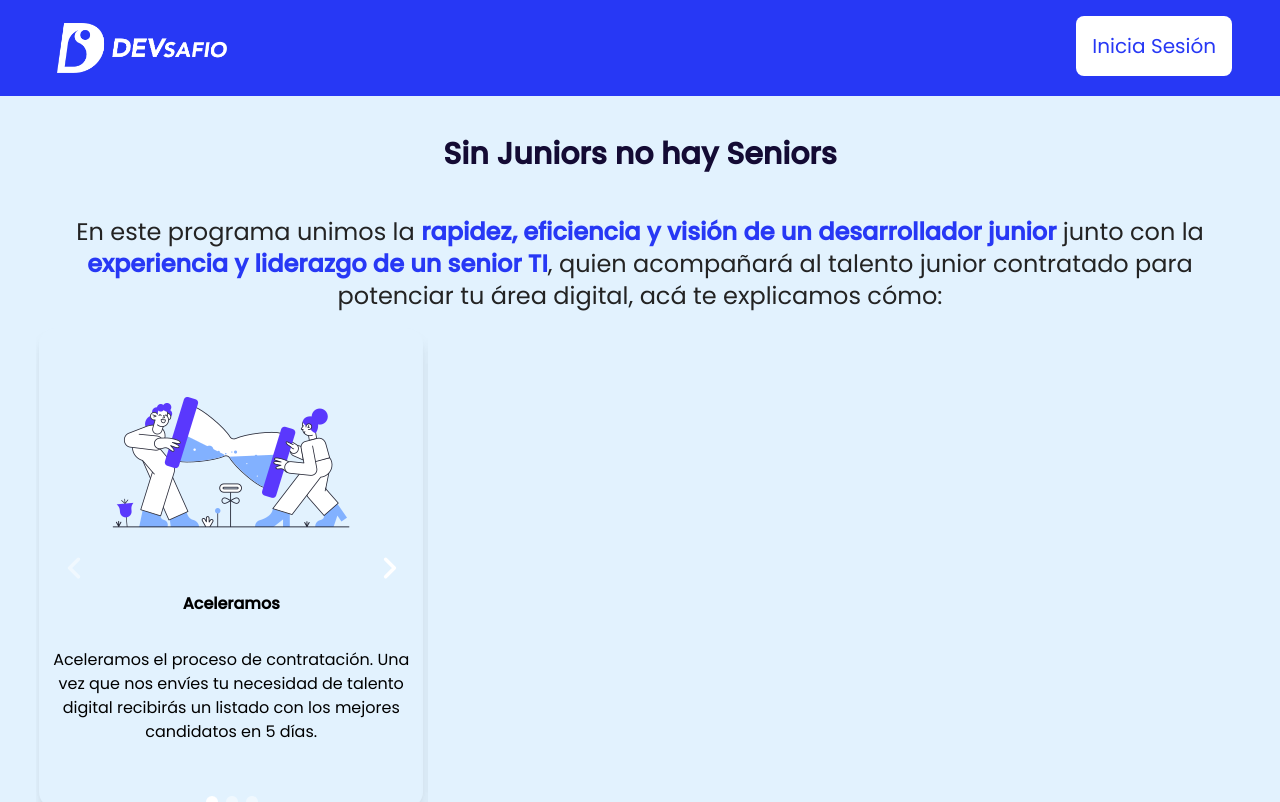
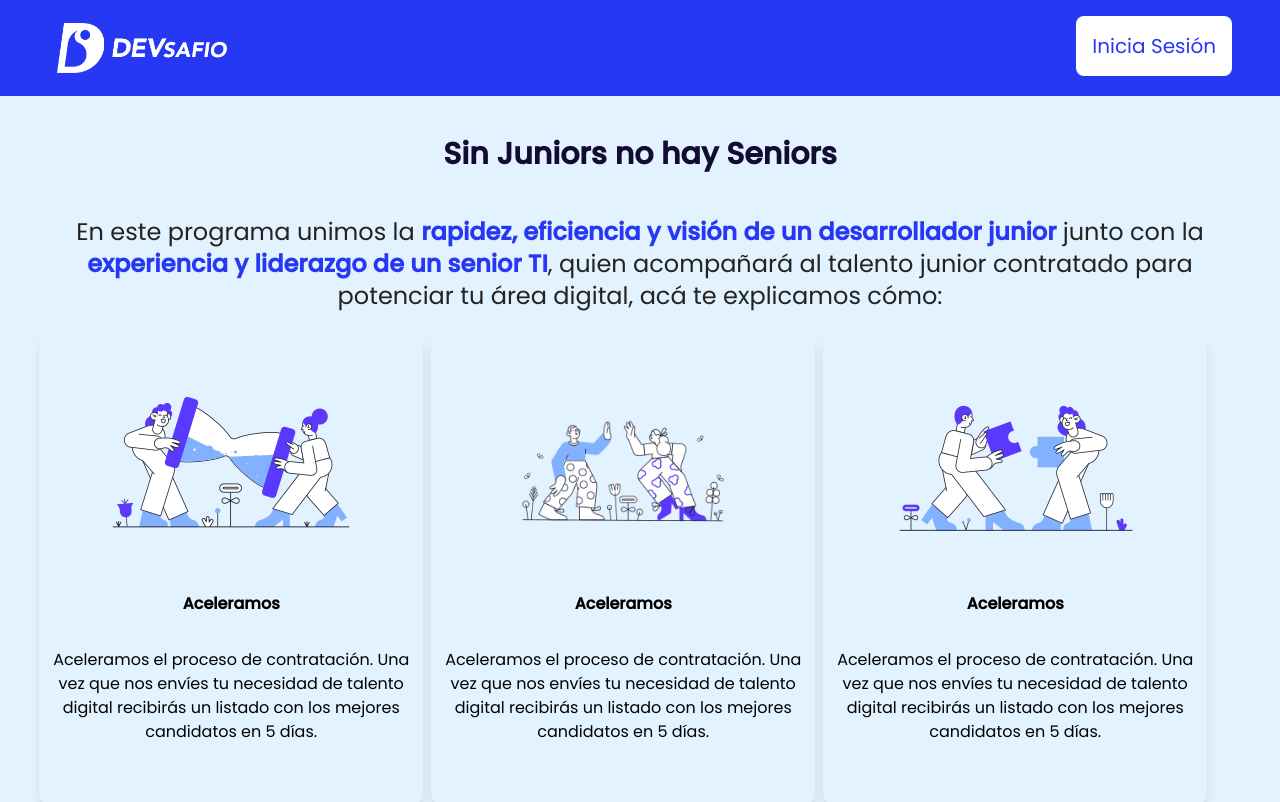
Before and after one commit to dlab-team/C11-Frontend, a React (Vite) app: page / in a window 1280 px wide. Shown: the top 802 px of the page. Built offline with nearby package versions, Linux system fonts and the light colour scheme.

Commit message:
se traslada carrusel a components y se renombra

```diff
--- a/index.html
+++ b/index.html
@@ -4,7 +4,6 @@
     <meta charset="UTF-8" />
     <link rel="icon" type="image/svg+xml" href="/vite.svg" />
     <meta name="viewport" content="width=device-width, initial-scale=1.0" />
-    <script src="https://cdn.tailwindcss.com"></script>
     <title>Vite + React</title>
   </head>
   <body>
--- a/src/pages/landing/ProgramExplanation.jsx
+++ b/src/components/Carrusel.jsx
@@ -1,6 +1,6 @@
-import mid1 from "../../assets/landing/mid1.png"
-import mid2 from "../../assets/landing/mid2.png"
-import mid3 from "../../assets/landing/mid3.png"
+import mid1 from "../assets/landing/mid1.png"
+import mid2 from "../assets/landing/mid2.png"
+import mid3 from "../assets/landing/mid3.png"
 import { Carousel } from "@material-tailwind/react"
 
 const ProgramExplanation = () => {
--- a/src/pages/landing/Home.jsx
+++ b/src/pages/landing/Home.jsx
@@ -1,12 +1,12 @@
 
-import ProgramExplanation from "./ProgramExplanation"
+import Carrusel from "../../components/Carrusel"
 import LandingForm from "../../components/Landing/LandingForm";
 
 const Home = () => {
   return (
     <>
       <div></div>
-      <ProgramExplanation />
+      <Carrusel />
       <LandingForm />
     </>
   );
```
